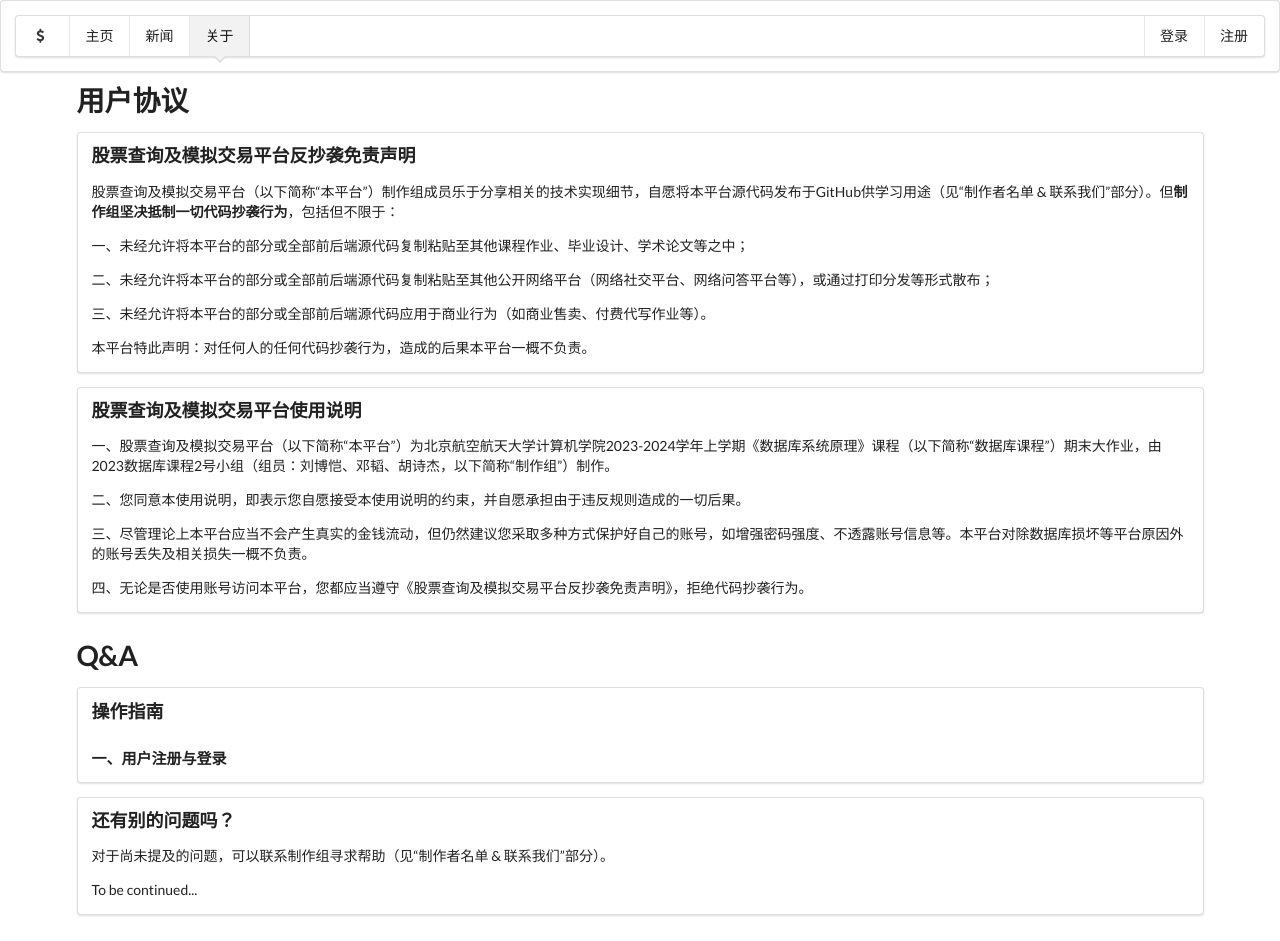
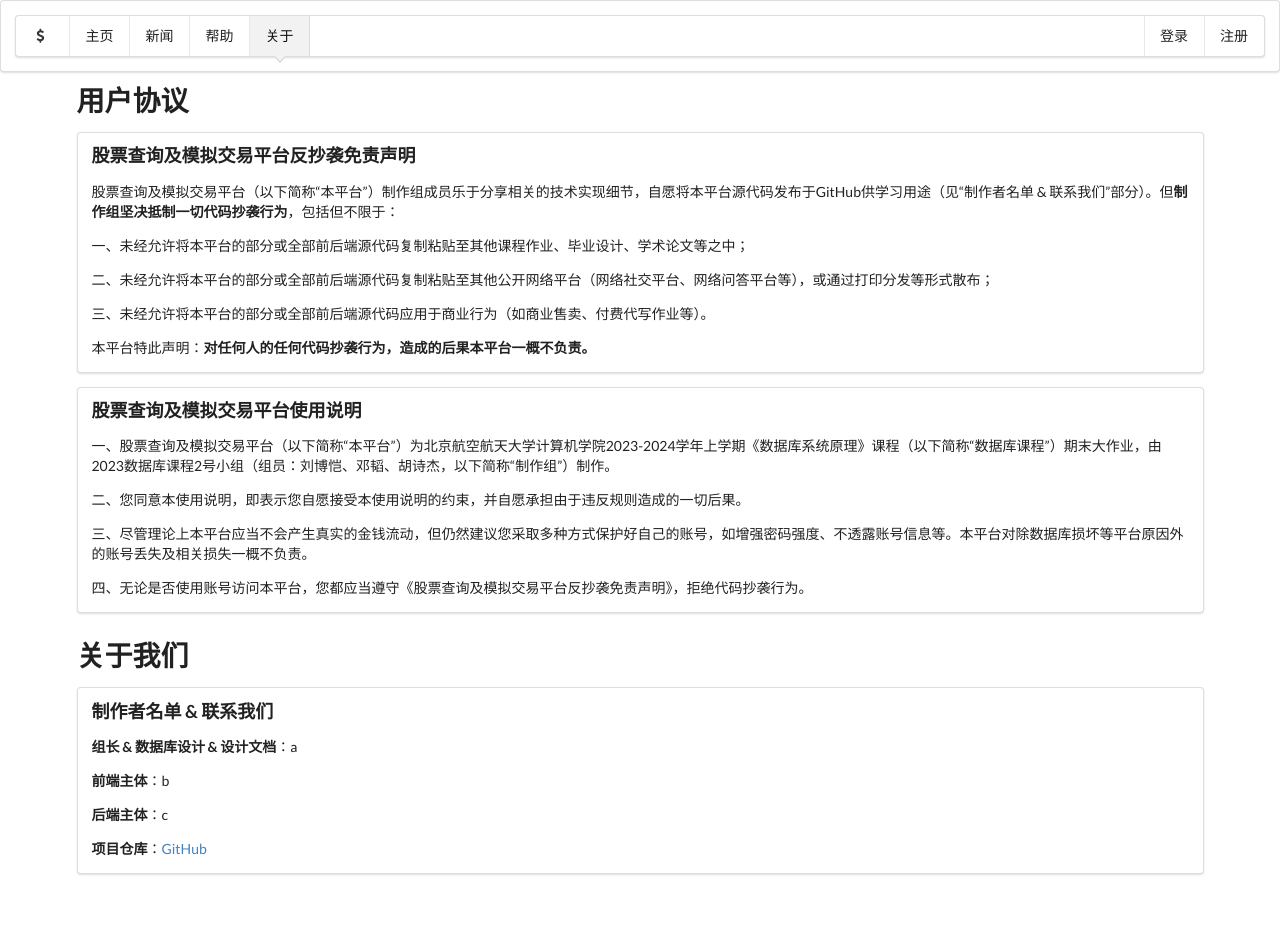
Before and after one commit to whoseJam/FinDatabaseFrontend, a Vue app: page /#/about in a window 1280 px wide. Shown: the top 941 px of the page. After the commit the page ends 888 px from the top, so only its background shows below. Built offline with nearby package versions, Linux system fonts and the light colour scheme.

Commit message:
help page

```diff
--- a/src/components/About.vue
+++ b/src/components/About.vue
@@ -12,7 +12,7 @@
         <p>一、未经允许将本平台的部分或全部前后端源代码复制粘贴至其他课程作业、毕业设计、学术论文等之中；</p>
         <p>二、未经允许将本平台的部分或全部前后端源代码复制粘贴至其他公开网络平台（网络社交平台、网络问答平台等），或通过打印分发等形式散布；</p>
         <p>三、未经允许将本平台的部分或全部前后端源代码应用于商业行为（如商业售卖、付费代写作业等）。</p>
-        <p>本平台特此声明：对任何人的任何代码抄袭行为，造成的后果本平台一概不负责。</p>
+        <p>本平台特此声明：<b>对任何人的任何代码抄袭行为，造成的后果本平台一概不负责。</b></p>
       </div>
 
       <div class="ui segment">
@@ -21,21 +21,6 @@
         <p>二、您同意本使用说明，即表示您自愿接受本使用说明的约束，并自愿承担由于违反规则造成的一切后果。</p>
         <p>三、尽管理论上本平台应当不会产生真实的金钱流动，但仍然建议您采取多种方式保护好自己的账号，如增强密码强度、不透露账号信息等。本平台对除数据库损坏等平台原因外的账号丢失及相关损失一概不负责。</p>
         <p>四、无论是否使用账号访问本平台，您都应当遵守《股票查询及模拟交易平台反抄袭免责声明》，拒绝代码抄袭行为。</p>
-      </div>
-
-      <h1 class="ui header">
-        Q&A
-      </h1>
-
-      <div class="ui segment">
-        <h3 class="ui header">操作指南</h3>
-        <h4>一、用户注册与登录</h4>
-      </div>
-
-      <div class="ui segment">
-        <h3 class="ui header">还有别的问题吗？</h3>
-        <p>对于尚未提及的问题，可以联系制作组寻求帮助（见“制作者名单 & 联系我们”部分）。</p>
-        <p>To be continued...</p>
       </div>
 
       <h1 class="ui header">
--- a/src/components/Navigator.vue
+++ b/src/components/Navigator.vue
@@ -43,6 +43,7 @@ export default {
       navigatorList: [
         { title: "主页", link: "/home" },
         { title: "新闻", link: "/news" },
+        { title: "帮助", link: "/help" },
         { title: "关于", link: "/about" }
       ],
       user: null
--- a/src/router/Router.js
+++ b/src/router/Router.js
@@ -3,6 +3,7 @@ import { createRouter } from "vue-router"
 
 import MainPage from "../views/MainPage.vue"
 import News from "../views/News.vue"
+import Help from "../views/Help.vue"
 import About from "../views/About.vue"
 import Login from "../views/Login.vue"
 import Register from "../views/Register.vue"
@@ -29,6 +30,10 @@ const router = createRouter({
     {
       path: "/news",
       component: News
+    },
+    {
+      path: "/help",
+      component: Help
     },
     {
       path: "/about",
```
Also changed, not shown: 1 other file (tests, documents, lock files or other folders).
